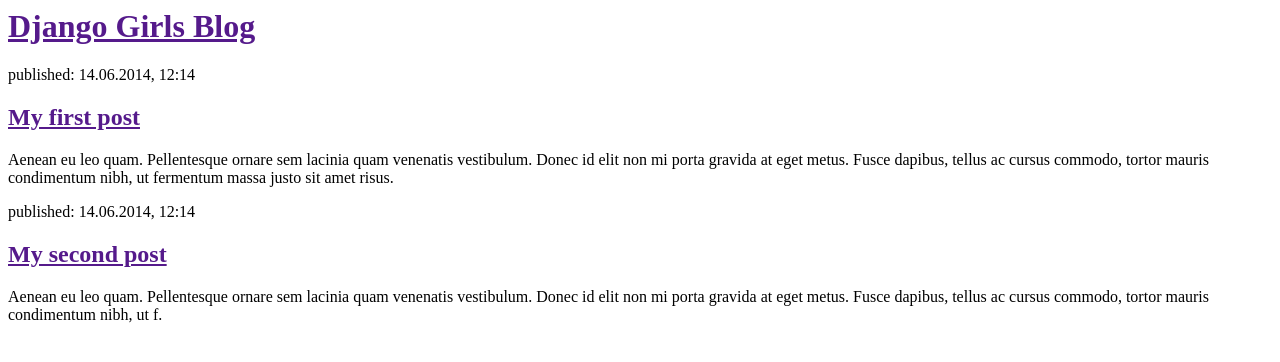
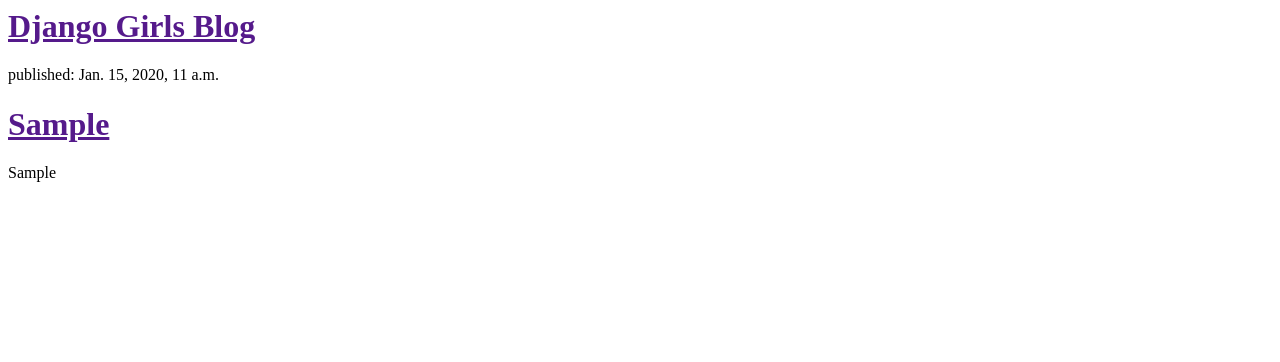
Before and after one commit to BobAalsma/my-first-blog, a Django app: page / in a window 1280 px wide. Shown: the top 362 px of the page. Run offline with Django 3.2, Linux system fonts and the light colour scheme; tables that the repository leaves empty hold one stand-in row (values such as "Sample post").

Commit message:
extra templates

```diff
--- a/klanten/models.py
+++ b/klanten/models.py
@@ -20,12 +20,12 @@ class Klant(models.Model):
 
     author = models.ForeignKey('auth.User')
     naam = models.CharField('organisatie', max_length=200)
-    naam = models.CharField('woomplaats', max_length=200)
-    naam = models.CharField('verantwoordelijke', max_length=200)
+    woonplaats = models.CharField('woomplaats', max_length=200, default='Utercht')
+    verantwoordelijke = models.CharField('verantwoordelijke', max_length=200,default='Joop')
     created_date = models.DateTimeField(default=timezone.now)
 
     def __str__(self):
-        return self.title
+        return self.naam
 
     class Meta:
         verbose_name_plural = 'klanten'
--- a/klanten/templates/klanten/klant_lijst.html
+++ b/klanten/templates/klanten/klant_lijst.html
@@ -1,22 +1,19 @@
 <html>
     <head>
-        <title>Django Girls blog</title>
+        <title>Django Klanten en zo</title>
     </head>
     <body>
         <div>
             <h1><a href="">Django Girls Blog</a></h1>
         </div>
 
-        <div>
-            <p>published: 14.06.2014, 12:14</p>
-            <h2><a href="">My first post</a></h2>
-            <p>Aenean eu leo quam. Pellentesque ornare sem lacinia quam venenatis vestibulum. Donec id elit non mi porta gravida at eget metus. Fusce dapibus, tellus ac cursus commodo, tortor mauris condimentum nibh, ut fermentum massa justo sit amet risus.</p>
-        </div>
+		{% for klant in klanten %}
+	    <div>
+	        <p>published: {{ klant.created_date }}</p>
+	        <h1><a href="">{{ klant.naam }}</a></h1>
+	        <p>{{ klant.verantwoordelijke|linebreaks }}</p>
+	    </div>
+		{% endfor %}
 
-        <div>
-            <p>published: 14.06.2014, 12:14</p>
-            <h2><a href="">My second post</a></h2>
-            <p>Aenean eu leo quam. Pellentesque ornare sem lacinia quam venenatis vestibulum. Donec id elit non mi porta gravida at eget metus. Fusce dapibus, tellus ac cursus commodo, tortor mauris condimentum nibh, ut f.</p>
-        </div>
     </body>
 </html>
--- a/klanten/views.py
+++ b/klanten/views.py
@@ -6,6 +6,11 @@ klanten gaat over opdrachtgevers / klantorganisaties
 """
 
 from django.shortcuts import render
+from django.utils import timezone
+from .models import Klant
+
 
 def klant_lijst(request):
-    return render(request, 'klanten/klant_lijst.html')
+#    klanten = Klant.objects.filter(created_date__lte=timezone.now()).order_by('-created_date')
+    klanten = Klant.objects.all()
+    return render(request, 'klanten/klant_lijst.html', {'klanten': klanten})
```
Also changed, not shown: klanten/migrations/0003_auto_20160317_1114.py (added).
